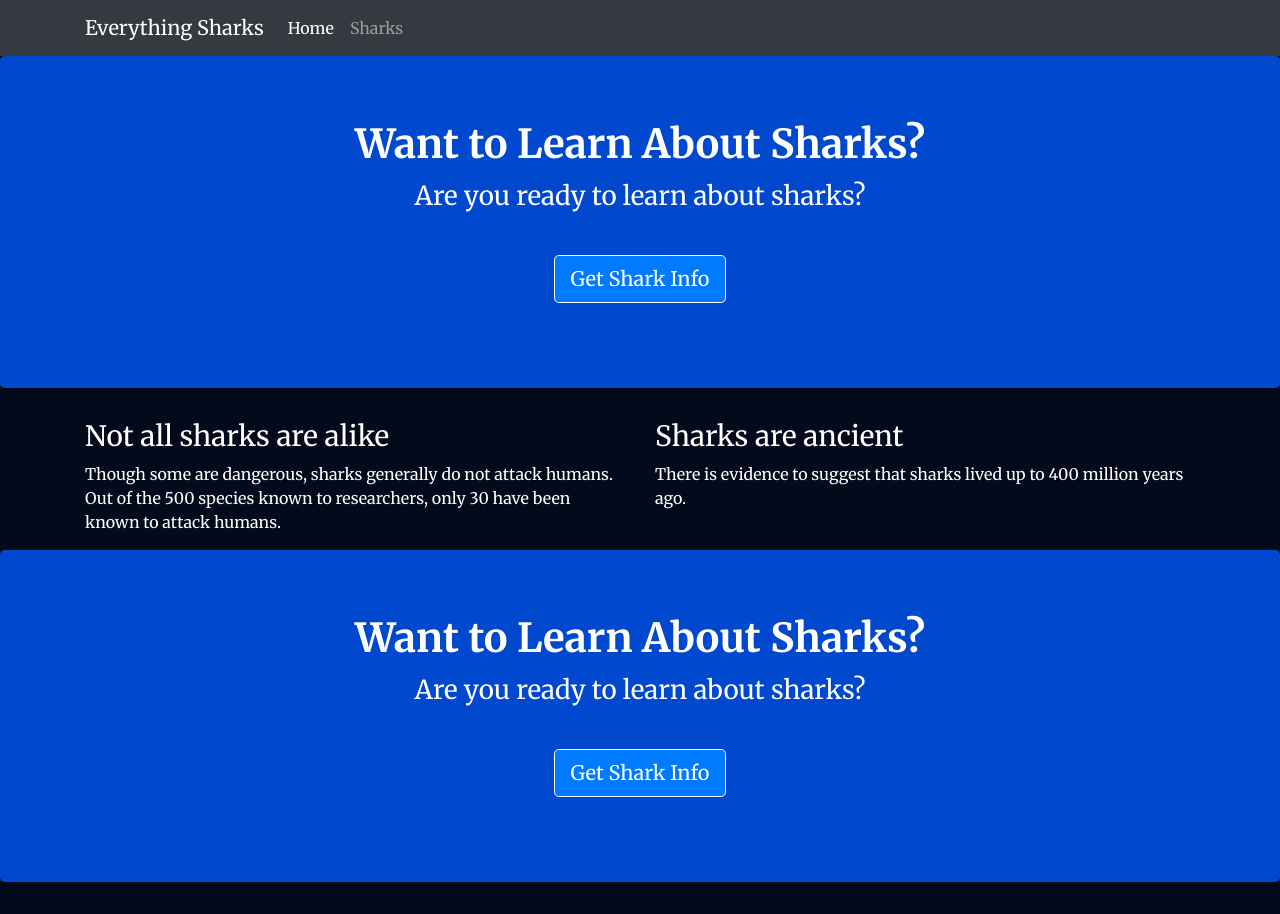
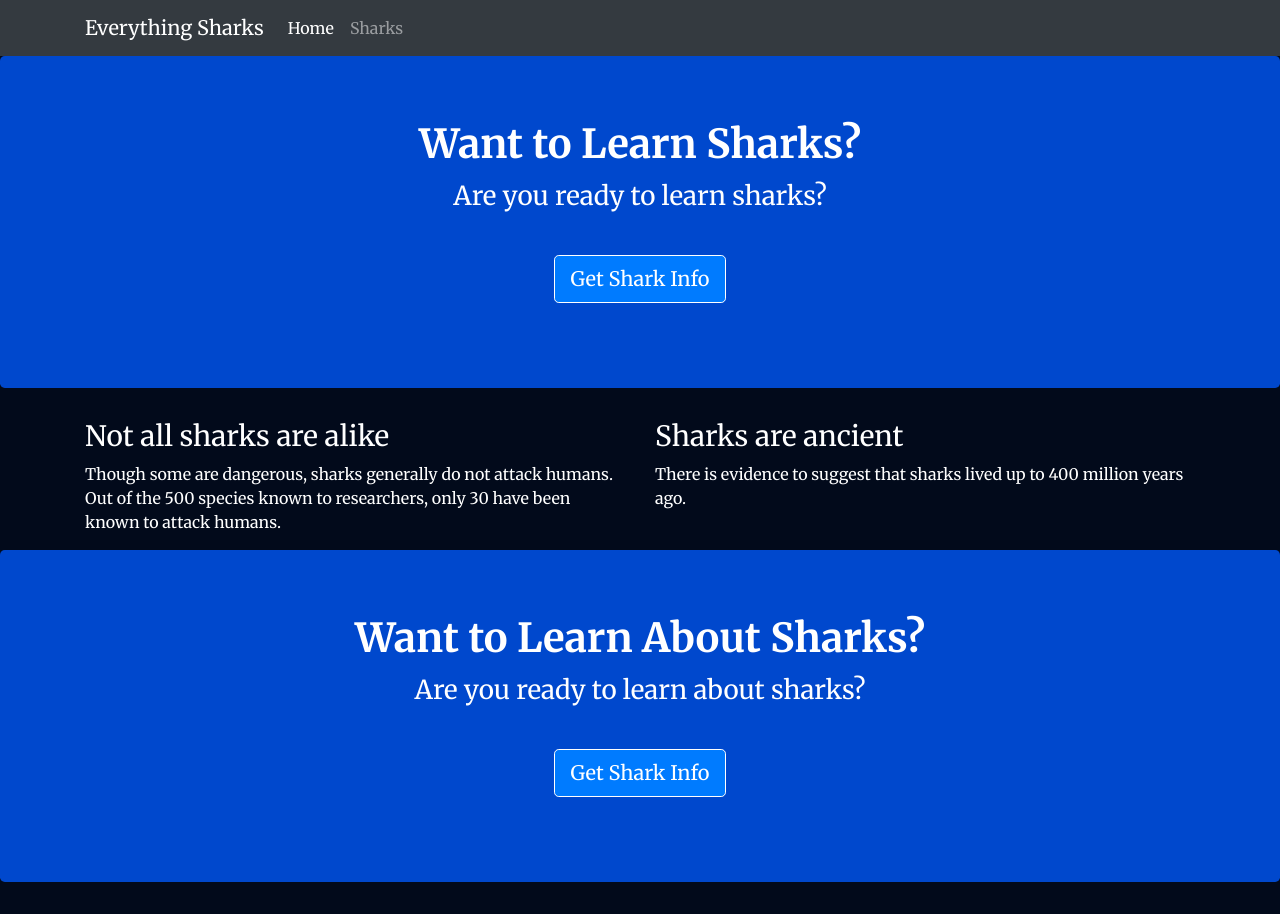
Before and after one commit to shaybillz/NodejsAPP, a website: page views/index.html in a window 1280 px wide. Drawn offline with nearby package versions, Linux system fonts and the light colour scheme.

Commit message:
edited shark statement

```diff
--- a/views/index.html
+++ b/views/index.html
@@ -27,8 +27,8 @@
     </nav>
     <div class="jumbotron">
         <div class="container">
-            <h1>Want to Learn About Sharks?</h1>
-            <p>Are you ready to learn about sharks?</p>
+            <h1>Want to Learn Sharks?</h1>
+            <p>Are you ready to learn sharks?</p>
             <br>
             <p><a class="btn btn-primary btn-lg" href="/sharks" role="button">Get Shark Info</a>
             </p>
```
